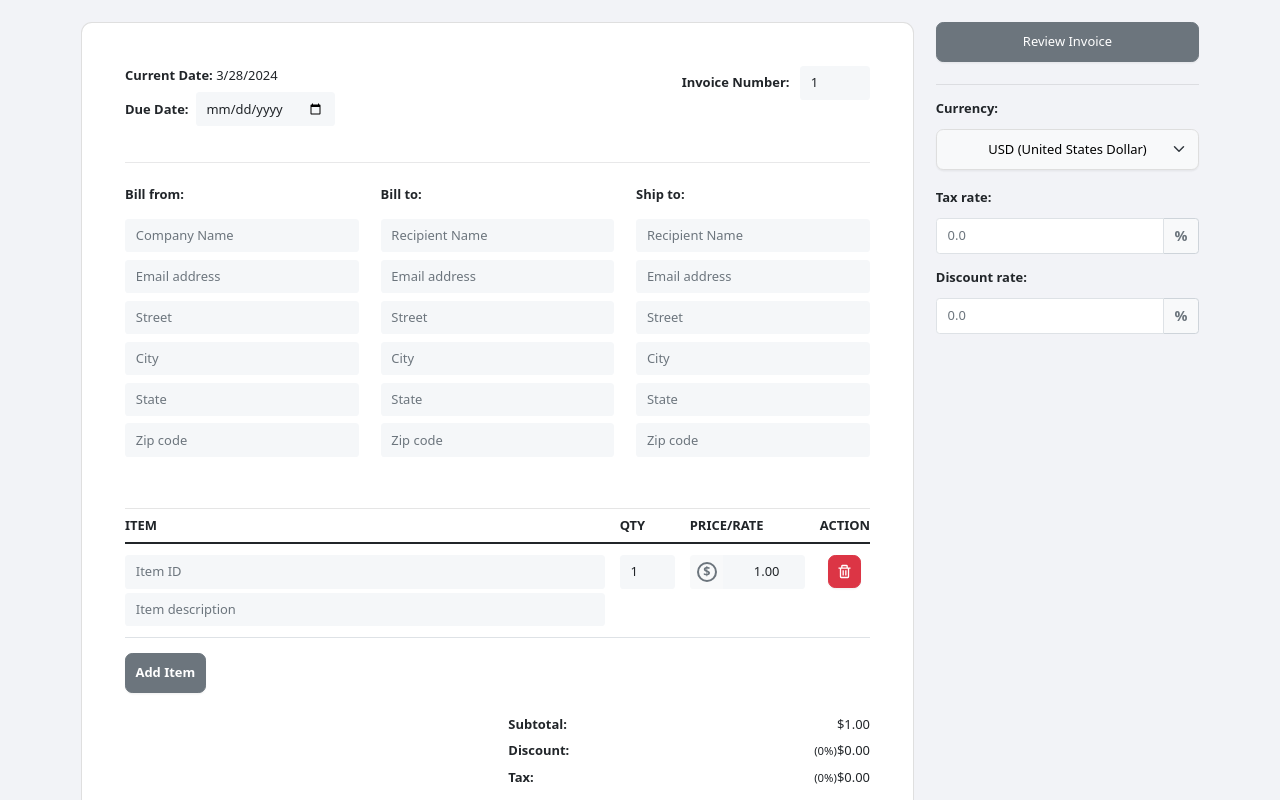
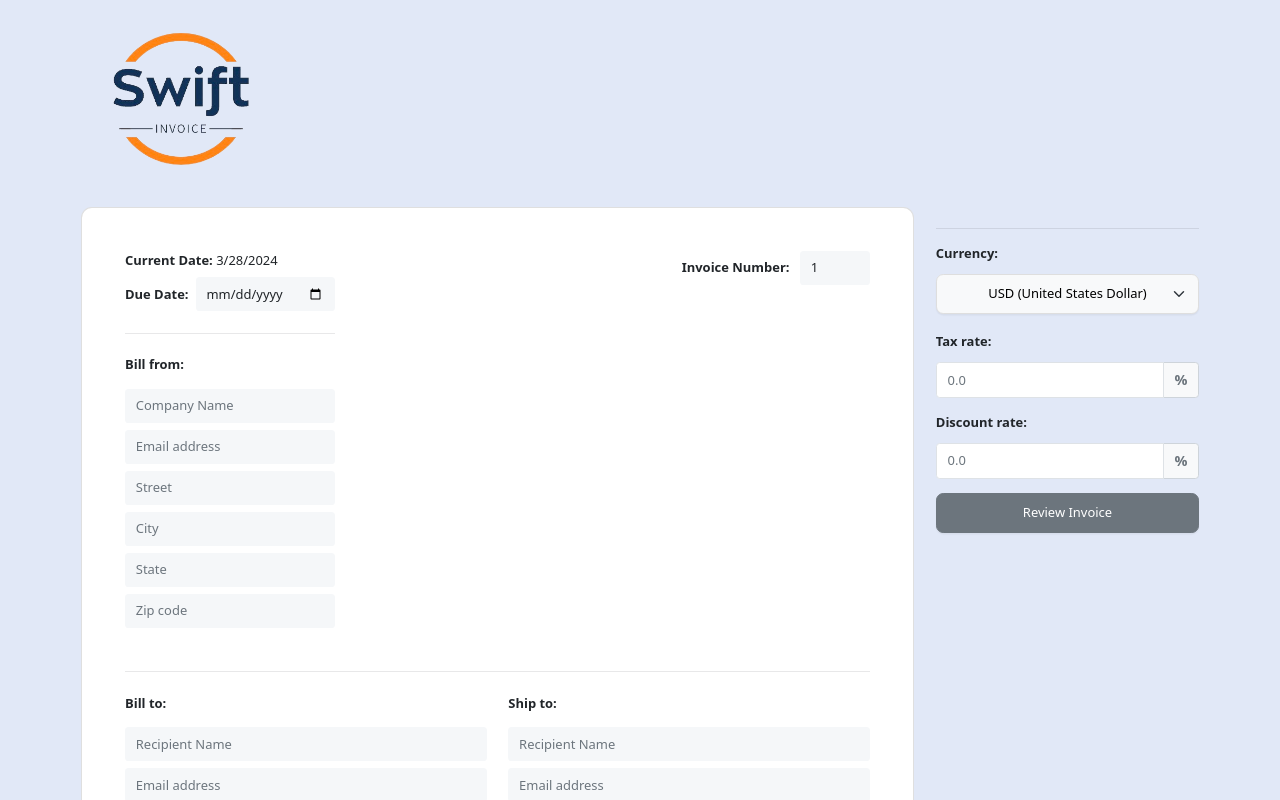
Before and after one commit to PhoebeCheng9911/Quick_Invoice, a React (Create React App) app: page / in a window 1280 px wide. Shown: the top 800 px of the page. Built offline with nearby package versions, Linux system fonts and the light colour scheme.

Commit message:
add logo

```diff
--- a/src/App.css
+++ b/src/App.css
@@ -1,6 +1,6 @@
 body, html {
   font-size: 0.9rem;
-  background: #f2f3f7
+  background: #e1e8f7
 }
 body, .form-control {
   font-size: 0.9rem
@@ -74,7 +74,7 @@ hr {
 .form-control::placeholder,
 .form-control::-ms-input-placeholder,
 .form-control:-ms-input-placeholder {
-  color: #9fa8b0
+  color: #4D6E37
 }
 .form-control:focus {
   background: #f5f7f9;
--- a/src/App.js
+++ b/src/App.js
@@ -3,12 +3,17 @@ import 'bootstrap/dist/css/bootstrap.min.css';
 import './App.css';
 import Container from 'react-bootstrap/Container';
 import InvoiceForm from './components/InvoiceForm';
+import logo from './assets/logo.png'
 
 class App extends Component {
   render() {
   return (
     <div className="App d-flex flex-column align-items-center justify-content-center w-100">
       <Container>
+          <a href="https://github.com/PhoebeCheng9911/swift_invoice">
+          <img src={logo} width={200} height={185} alt ="" />
+          </a>
+              {/*<img src={{ require('./')}}*/}
         <InvoiceForm/>
       </Container>
     </div>
--- a/src/components/InvoiceForm.js
+++ b/src/components/InvoiceForm.js
@@ -76,13 +76,19 @@ class InvoiceForm extends React.Component {
     this.setState(this.state.items);
   }
   handleCalculateTotal() {
-    var items = this.state.items;
+    //var items = this.state.items;
+    var itemList = this.state.items;
     var subTotal = 0;
 
-    items.map(function(items) {
-      subTotal = parseFloat(subTotal + (parseFloat(items.price).toFixed(2) * parseInt(items.quantity))).toFixed(2)
-    });
-
+    // items.map(function(items) {
+    //   subTotal = parseFloat(parseFloat(subTotal + (parseFloat(items.price).toFixed(2) * parseInt(items.quantity))).toFixed(2))
+    // });
+    itemList.map(
+        (itemDetail) =>
+            (subTotal +=
+                parseFloat(itemDetail.price).toFixed(2) *
+                parseInt(itemDetail.quantity))
+    );
     this.setState({
       subTotal: parseFloat(subTotal).toFixed(2)
     }, () => {
@@ -152,7 +158,18 @@ class InvoiceForm extends React.Component {
                       maxWidth: '150px'
                     }} required="required"/>
                 </div>
-              </div>
+                <hr className="my-4"/>
+                {/*<Row className="mb-5">*/}
+                <Col>
+                  <Form.Label className="fw-bold">Bill from:</Form.Label>
+                  <Form.Control placeholder={"Company Name"} rows={3} value={this.state.billFrom} type="text" name="billFrom" className="my-2" onChange={(event) => this.editField(event)} autoComplete="name" required="required"/>
+                  <Form.Control placeholder={"Email address"} value={this.state.billFromEmail} type="email" name="billFromEmail" className="my-2" onChange={(event) => this.editField(event)} autoComplete="email" required="required"/>
+                  <Form.Control placeholder={"Street"} value={this.state.billFromStreet} type="text" name="billFromStreet" className="my-2" autoComplete="address" onChange={(event) => this.editField(event)} required="required"/>
+                  <Form.Control placeholder={"City"} value={this.state.billFromCity} type="text" name="billFromCity" className="my-2" autoComplete="address" onChange={(event) => this.editField(event)} required="required"/>
+                  <Form.Control placeholder={"State"} value={this.state.billFromState} type="text" name="billFromState" className="my-2" autoComplete="address" onChange={(event) => this.editField(event)} required="required"/>
+                  <Form.Control placeholder={"Zip code"} value={this.state.billFromZipCode} type="text" name="billFromZipCode" className="my-2" autoComplete="address" onChange={(event) => this.editField(event)} required="required"/>
+                </Col>
+                </div>
               <div className="d-flex flex-row align-items-center">
                 <span className="fw-bold me-2">Invoice&nbsp;Number:&nbsp;</span>
                 <Form.Control type="number" value={this.state.invoiceNumber} name={"invoiceNumber"} onChange={(event) => this.editField(event)} min="1" style={{
@@ -162,16 +179,16 @@ class InvoiceForm extends React.Component {
             </div>
             <hr className="my-4"/>
             <Row className="mb-5">
-              <Col>
-                <Form.Label className="fw-bold">Bill from:</Form.Label>
-                <Form.Control placeholder={"Company Name"} rows={3} value={this.state.billFrom} type="text" name="billFrom" className="my-2" onChange={(event) => this.editField(event)} autoComplete="name" required="required"/>
-                <Form.Control placeholder={"Email address"} value={this.state.billFromEmail} type="email" name="billFromEmail" className="my-2" onChange={(event) => this.editField(event)} autoComplete="email" required="required"/>
-                <Form.Control placeholder={"Street"} value={this.state.billFromStreet} type="text" name="billFromStreet" className="my-2" autoComplete="address" onChange={(event) => this.editField(event)} required="required"/>
-                <Form.Control placeholder={"City"} value={this.state.billFromCity} type="text" name="billFromCity" className="my-2" autoComplete="address" onChange={(event) => this.editField(event)} required="required"/>
-                <Form.Control placeholder={"State"} value={this.state.billFromState} type="text" name="billFromState" className="my-2" autoComplete="address" onChange={(event) => this.editField(event)} required="required"/>
-                <Form.Control placeholder={"Zip code"} value={this.state.billFromZipCode} type="text" name="billFromZipCode" className="my-2" autoComplete="address" onChange={(event) => this.editField(event)} required="required"/>
+              {/*<Col>*/}
+              {/*  <Form.Label className="fw-bold">Bill from:</Form.Label>*/}
+              {/*  <Form.Control placeholder={"Company Name"} rows={3} value={this.state.billFrom} type="text" name="billFrom" className="my-2" onChange={(event) => this.editField(event)} autoComplete="name" required="required"/>*/}
+              {/*  <Form.Control placeholder={"Email address"} value={this.state.billFromEmail} type="email" name="billFromEmail" className="my-2" onChange={(event) => this.editField(event)} autoComplete="email" required="required"/>*/}
+              {/*  <Form.Control placeholder={"Street"} value={this.state.billFromStreet} type="text" name="billFromStreet" className="my-2" autoComplete="address" onChange={(event) => this.editField(event)} required="required"/>*/}
+              {/*  <Form.Control placeholder={"City"} value={this.state.billFromCity} type="text" name="billFromCity" className="my-2" autoComplete="address" onChange={(event) => this.editField(event)} required="required"/>*/}
+              {/*  <Form.Control placeholder={"State"} value={this.state.billFromState} type="text" name="billFromState" className="my-2" autoComplete="address" onChange={(event) => this.editField(event)} required="required"/>*/}
+              {/*  <Form.Control placeholder={"Zip code"} value={this.state.billFromZipCode} type="text" name="billFromZipCode" className="my-2" autoComplete="address" onChange={(event) => this.editField(event)} required="required"/>*/}
 
-              </Col>
+              {/*</Col>*/}
               <Col>
                 <Form.Label className="fw-bold">Bill to:</Form.Label>
                 <Form.Control placeholder={"Recipient Name"} rows={3} value={this.state.billTo} type="text" name="billTo" className="my-2" onChange={(event) => this.editField(event)} autoComplete="name" required="required"/>
@@ -233,7 +250,7 @@ class InvoiceForm extends React.Component {
         </Col>
         <Col md={4} lg={3}>
           <div className="sticky-top pt-md-3 pt-xl-4">
-            <Button variant="primary" type="submit" className="d-block w-100 btn-secondary">Review Invoice</Button>
+            {/*<Button variant="primary" type="submit" className="d-block w-100 btn-secondary">Review Invoice</Button>*/}
             <InvoiceModal showModal={this.state.isOpen} closeModal={this.closeModal} info={this.state} items={this.state.items} currency={this.state.currency} subTotal={this.state.subTotal} taxAmmount={this.state.taxAmmount} discountAmmount={this.state.discountAmmount} total={this.state.total}/>
             <Form.Group className="mb-3">
               <Form.Label className="fw-bold">Currency:</Form.Label>
@@ -267,6 +284,7 @@ class InvoiceForm extends React.Component {
                 </InputGroup.Text>
               </InputGroup>
             </Form.Group>
+            <Button variant="primary" type="submit" className="d-block w-100 btn-secondary">Review Invoice</Button>
           </div>
         </Col>
       </Row>
```
Also changed, not shown: src/assets/logo.png (added).
